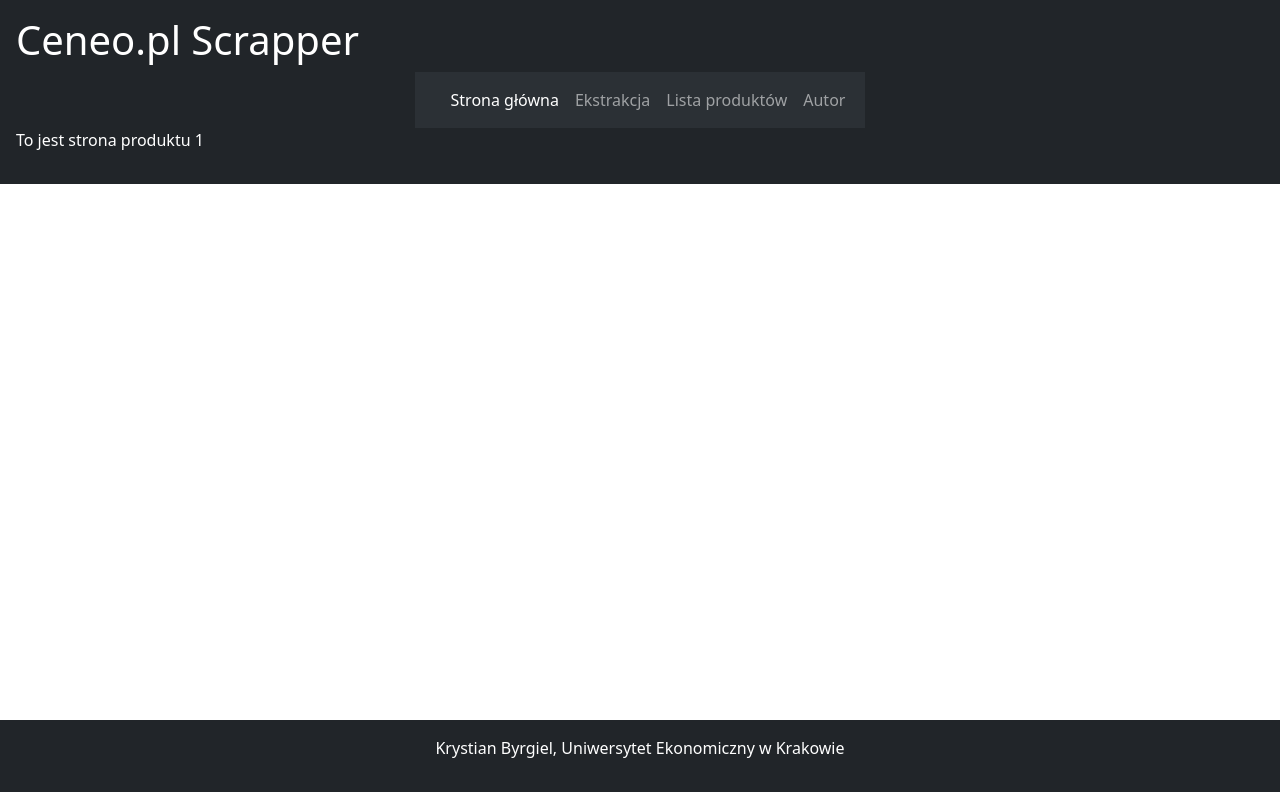
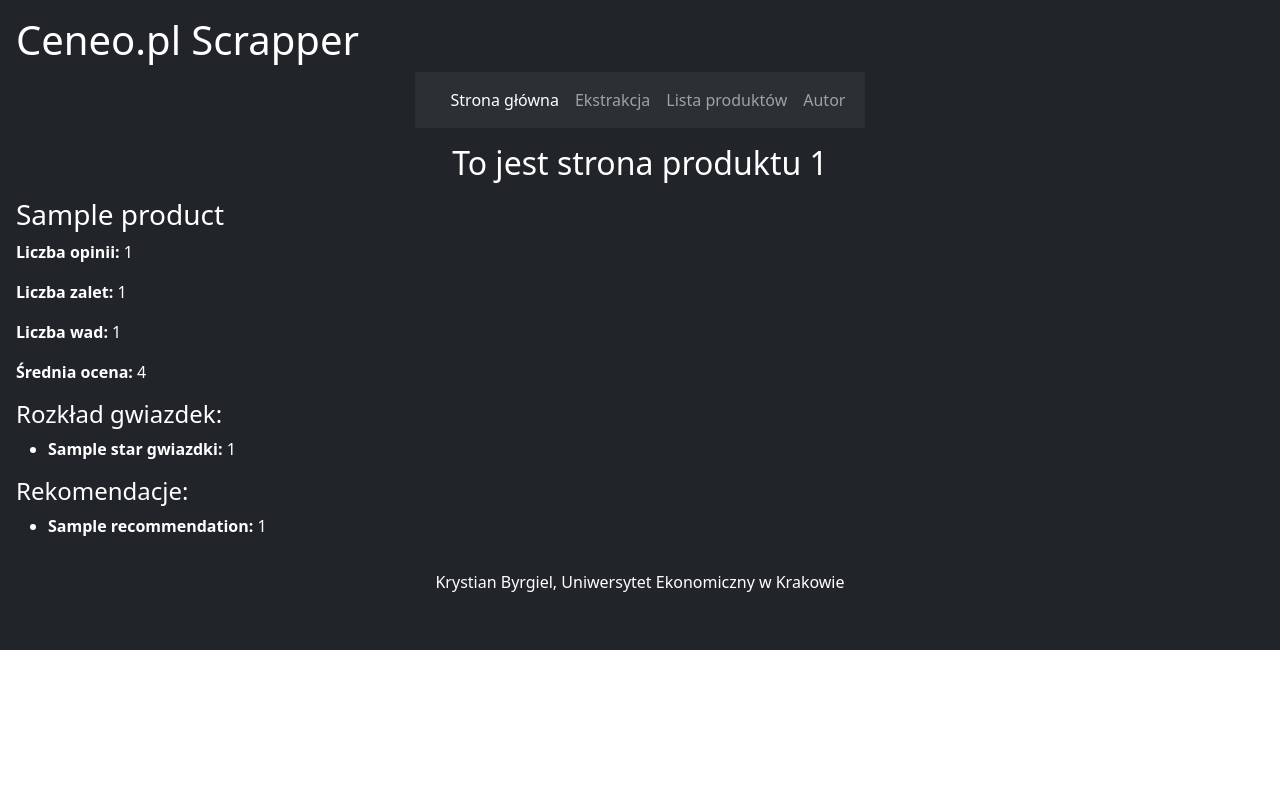
Before and after one commit to Ydabab/CeneoWebScrapperKB, a Flask app: template app/templates/product.html in a window 1280 px wide. Run offline with Flask 3, Linux system fonts and the light colour scheme; the template is opened without the code that fills it: most values are stand-ins (such as "Sample title", 1, 10 or a date in 2020).

Commit message:
2024-06-03 KB

```diff
--- a/app/routes.py
+++ b/app/routes.py
@@ -69,11 +69,11 @@
 @app.route('/products')
 def products():
     products_list = [filename.split(".")[0] for filename in os.listdir("app/opinions")]
-    products = []
-    for product_id in products_list:
-        with open(f"app/products/{product_id}.json", "r", encoding="UTF-8") as jf:
-           products.append(json.load(jf))
-    return render_template("products.html", products = products)
+    products=[]
+    for product_id  in products_list:
+        with open(f"app/products/{product_id}.json","r",encoding="UTF-8") as jf:
+            products.append(json.load(jf))
+    return render_template("products.html",products=products)
 
 @app.route('/about')
 def about():
@@ -81,7 +81,19 @@
 
 @app.route('/product/<product_id>')
 def product(product_id):
-    return render_template("product.html", product_id=product_id)
+    product_file_path = os.path.join('app/products', f'{product_id}.json')
+    product_data = None
+    try:
+        with open(product_file_path, 'r', encoding='utf-8') as file:
+            product_data = json.load(file)
+    except FileNotFoundError:
+        f"Product with ID {product_id} not found"
+    except json.JSONDecodeError:
+        f"Error decoding JSON for product with ID {product_id}"
+    if product_data is None:
+        f"Unexpected error for product with ID {product_id}"
+
+    return render_template("product.html", product=product_data,product_id=product_id)
 
 @app.route('/product/download_json/<product_id>')
 def download_json(product_id):
--- a/app/templates/base.html
+++ b/app/templates/base.html
@@ -45,7 +45,7 @@
             {% endblock %}
         </section>
         <footer>
-            <div class="fixed-bottom">
+            <div class="sticky-bottom">
               <div class="p-3 mb-2 bg-dark text-white">
               <p class="text-center">Krystian Byrgiel, Uniwersytet Ekonomiczny w Krakowie</p>
               </div>
--- a/app/templates/product.html
+++ b/app/templates/product.html
@@ -1,4 +1,34 @@
-{% extends "base.html" %}
+{%  extends 'base.html' %}
+
 {% block content %}
-<p>To jest strona produktu {{product_id}} </p>
+    <h2 class="text-center mt-3 mb-3">To jest strona produktu {{product_id}}</h2>
+    <div>
+        <h3>{{product.product_name}}</h3>
+        <p><strong>Liczba opinii:</strong> {{product.opinions_count}}</p>
+        <p><strong>Liczba zalet:</strong> {{product.pros_count}}</p>
+        <p><strong>Liczba wad:</strong> {{product.cons_count}}</p>
+        <p><strong>Średnia ocena:</strong> {{product.average_stars}}</p>
+
+        <h4>Rozkład gwiazdek:</h4>
+        <ul>
+            {%for star, count in product.stars_distribution.items()%}
+                <li><strong>{{star}} gwiazdki: </strong>{{count}}</li>
+            {%endfor%}
+        </ul>
+
+        <h4>Rekomendacje:</h4>
+        <ul>
+            {% for recommendation, count in product.recommendations_distribution.items() %}
+                <li><strong> {{recommendation}}: </strong>{{count}}</li>
+            {% endfor %}
+        </ul>
+    </div>
+
+
+    {% if error is defined %}
+    <div class="alert alert-danger alert-dismissible fade show" role="alert">
+        <strong> <i class="bi bi-exclamation-diamond-fill"></i>Uawga!</strong>{{error}}
+        <button type="button" class="btn-close" data-bs-dismiss="alert" aria-label="Close"></button>
+    </div>
+    {% endif %}
 {% endblock %}
```
Also changed, not shown: app/templates/products.html (+19 -2 lines), 1 other file.
